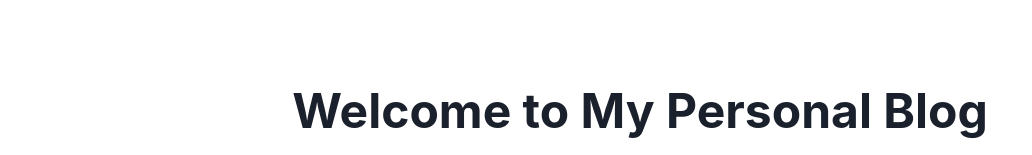
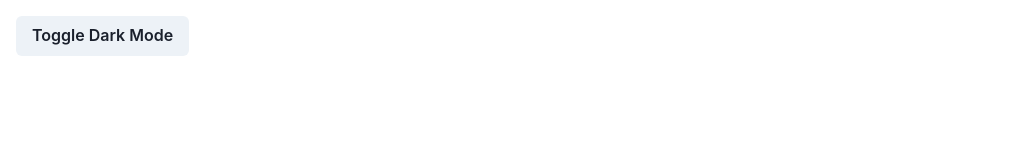
Before and after one commit to GPT-Engineer-App-Dev/creative-diary-space, a React (Vite) app: page / in a window 1280 px wide. Shown: the top 155 px of the page, without its empty margins (0-1032 px from the left). Built offline with nearby package versions, Linux system fonts and the light colour scheme.

Commit message:
Added dark mode feature with a toggle button in the personal blog website.

```diff
--- a/src/App.jsx
+++ b/src/App.jsx
@@ -1,10 +1,18 @@
 import { Route, BrowserRouter as Router, Routes } from "react-router-dom";
+import { Box, Button, useColorMode } from "@chakra-ui/react";
 import Index from "./pages/Index.jsx";
 import AddPost from "./pages/AddPost.jsx";
 
 function App() {
+  const { colorMode, toggleColorMode } = useColorMode();
+
   return (
     <Router>
+      <Box p={4}>
+        <Button onClick={toggleColorMode}>
+          Toggle {colorMode === "light" ? "Dark" : "Light"} Mode
+        </Button>
+      </Box>
       <Routes>
         <Route exact path="/" element={<Index />} />
         <Route path="/add-post" element={<AddPost />} />
--- a/src/main.jsx
+++ b/src/main.jsx
@@ -1,21 +1,26 @@
 import React from "react";
 import ReactDOM from "react-dom/client";
 import App from "./App.jsx";
-import { ChakraProvider, extendTheme } from "@chakra-ui/react";
+import { ChakraProvider, extendTheme, ColorModeScript } from "@chakra-ui/react";
 
-const colors = {
-  brand: {
-    900: "#1a365d",
-    800: "#153e75",
-    700: "#2a69ac",
+const theme = extendTheme({
+  config: {
+    initialColorMode: "light",
+    useSystemColorMode: false,
   },
-};
-
-const theme = extendTheme({ colors });
+  colors: {
+    brand: {
+      900: "#1a365d",
+      800: "#153e75",
+      700: "#2a69ac",
+    },
+  },
+});
 
 ReactDOM.createRoot(document.getElementById("root")).render(
   <React.StrictMode>
     <ChakraProvider theme={theme}>
+      <ColorModeScript initialColorMode="light" />
       <App />
     </ChakraProvider>
   </React.StrictMode>
```
